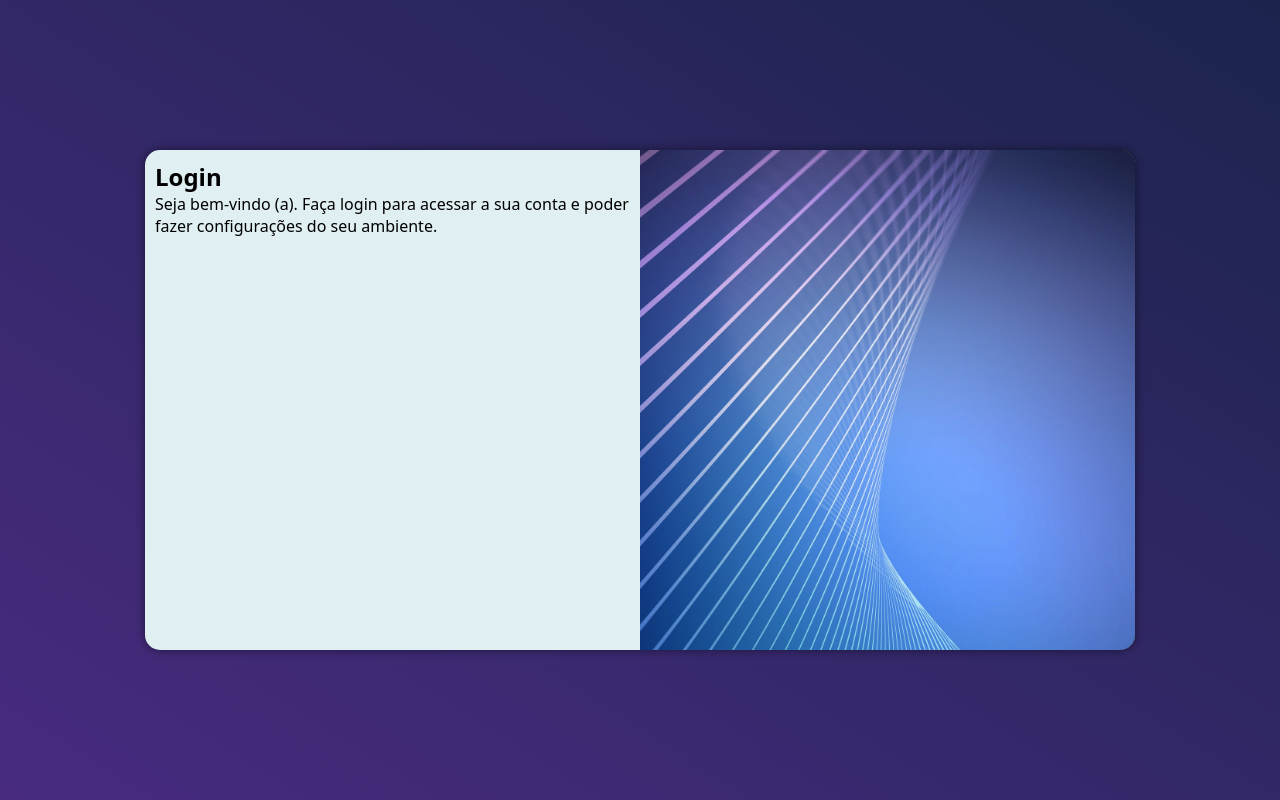
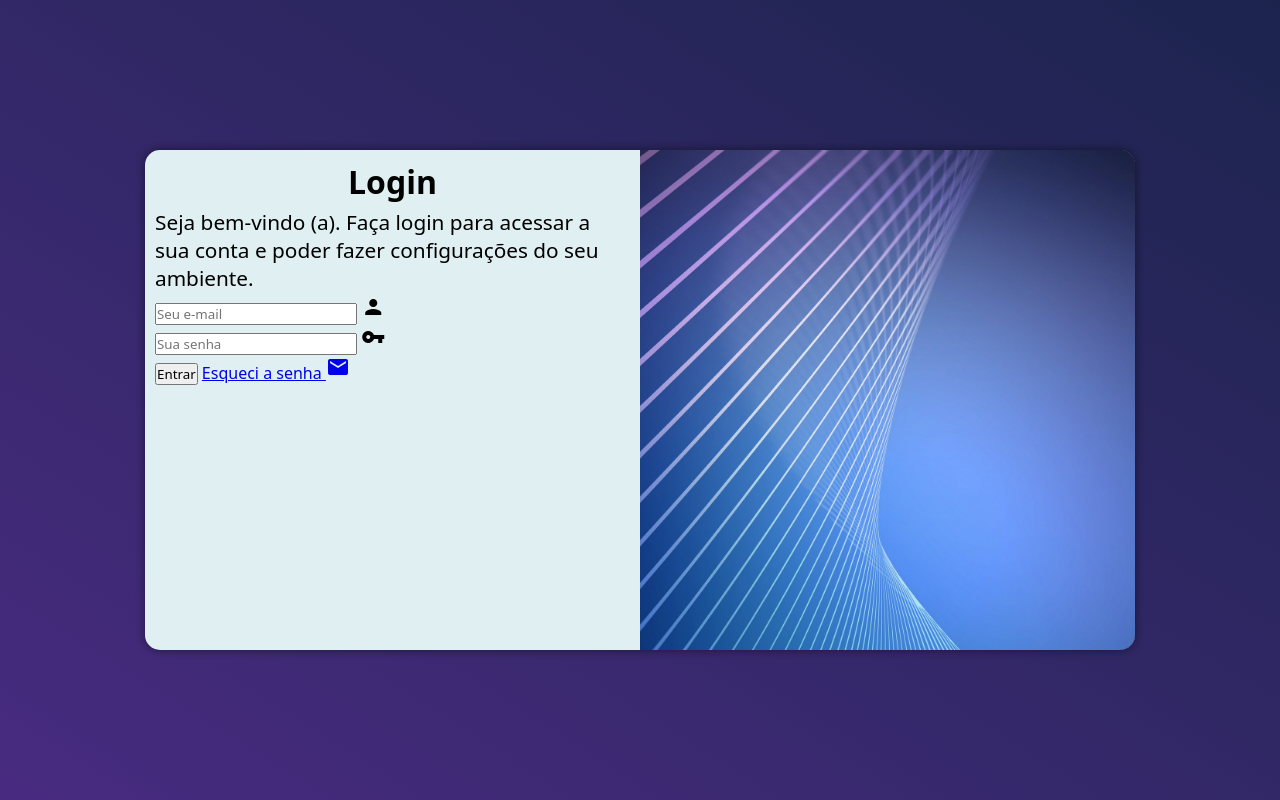
Before and after one commit to FanioPanga-23/projecto-login, a plain HTML site: page index.html in a window 1280 px wide. Drawn offline with Linux system fonts and the light colour scheme.

Commit message:
criando o formulário

```diff
--- a/estilos/media-query.css
+++ b/estilos/media-query.css
@@ -20,6 +20,14 @@
     section#login > div#formulario{
         float: right;
         width: 60%;
+    }
+
+    div#formulario h1{
+        font-size: 2em;
+    }
+
+    div#formulario p{
+        font-size: 1.3em;
     }
 }
 
@@ -45,4 +53,12 @@
         float: left;
         width: 50%;
     }
+
+    div#formulario h1{
+        font-size: 2em;
+    }
+
+    div#formulario p{
+        font-size: 1.3em;
+    }
 }
--- a/estilos/style.css
+++ b/estilos/style.css
@@ -46,3 +46,13 @@ div#formulario{
     display: block;
     padding: 10px;
 }
+
+div#formulario h1{
+    text-align: center;
+    margin-bottom: 5px;
+}
+
+div#formulario p{
+    font-size: 0.8em;
+    margin-bottom: 3px;
+}
--- a/index.html
+++ b/index.html
@@ -20,7 +20,20 @@
                     Seja bem-vindo (a). Faça login para acessar a sua conta e poder fazer configurações do seu ambiente.
                 </p>
                 <form action="login.php" method="post">
+                    <div class="campo">
 
+                        <input type="email" name="mail" id="imail" placeholder="Seu e-mail" required autocomplete="email" maxlength="30">
+
+                        <label for="imail"><span class="material-icons">person</span></label>
+                    </div>
+                    <div class="campo">
+
+                        <input type="password" name="pass" id="ipass" autocomplete="current-password" required placeholder="Sua senha" minlength="6" maxlength="30">
+
+                        <label for="ipass"><span class="material-icons">vpn_key</span></label>
+                    </div>
+                        <input type="submit" value="Entrar">
+                        <a href="#">Esqueci a senha <span class="material-icons">mail</span></a>
                 </form>
             </div>
         </section>
```
